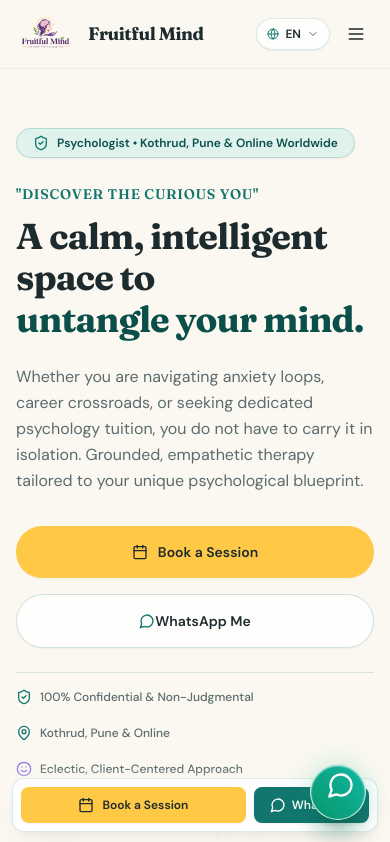
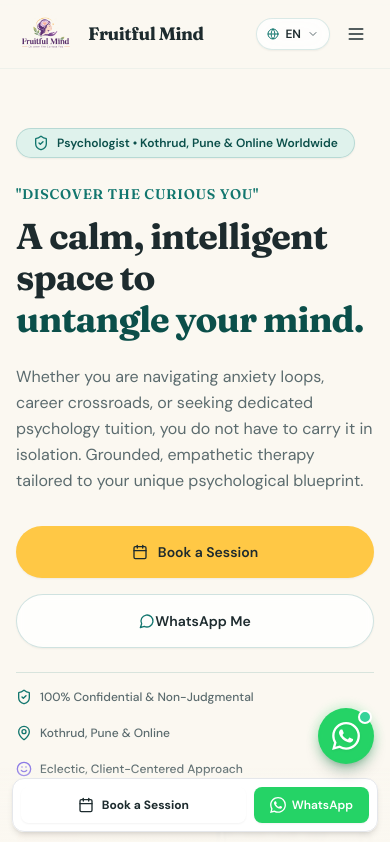
Before and after one commit to Yadnesh022/Fruitful_Mind, a React (Vite) app: page / in a window 390 px wide. Shown: the top 842 px of the page. Built offline with nearby package versions, Linux system fonts and the light colour scheme.

Commit message:
Fix: Replace generic message icon with official WhatsApp brand logo and optimize floating position

```diff
--- a/src/components/widgets/FloatingWhatsApp.jsx
+++ b/src/components/widgets/FloatingWhatsApp.jsx
@@ -1,42 +1,58 @@
 import React, { useState } from 'react';
 import { motion } from 'framer-motion';
-import { MessageCircle } from 'lucide-react';
-import LiquidGlass from '../common/LiquidGlass';
+
+export function WhatsAppIcon({ className = "w-7 h-7" }) {
+  return (
+    <svg
+      viewBox="0 0 24 24"
+      width="24"
+      height="24"
+      fill="currentColor"
+      className={className}
+      xmlns="http://www.w3.org/2000/svg"
+      aria-hidden="true"
+    >
+      <path d="M17.472 14.382c-.297-.149-1.758-.867-2.03-.967-.273-.099-.471-.148-.67.15-.197.297-.767.966-.94 1.164-.173.199-.347.223-.644.075-.297-.15-1.255-.463-2.39-1.475-.883-.788-1.48-1.761-1.653-2.059-.173-.297-.018-.458.13-.606.134-.133.298-.347.446-.52.149-.174.198-.298.298-.497.099-.198.05-.371-.025-.52-.075-.149-.669-1.612-.916-2.207-.242-.579-.487-.5-.669-.51-.173-.008-.371-.01-.57-.01-.198 0-.52.074-.792.372-.272.297-1.04 1.016-1.04 2.479 0 1.462 1.065 2.875 1.213 3.074.149.198 2.096 3.2 5.077 4.487.709.306 1.262.489 1.694.625.712.227 1.36.195 1.871.118.571-.085 1.758-.719 2.006-1.413.248-.694.248-1.289.173-1.413-.074-.124-.272-.198-.57-.347m-5.421 7.403h-.004a9.87 9.87 0 01-5.031-1.378l-.361-.214-3.741.982.998-3.648-.235-.374a9.86 9.86 0 01-1.51-5.26c.001-5.45 4.436-9.884 9.888-9.884 2.64 0 5.122 1.03 6.988 2.898a9.825 9.825 0 012.893 6.994c-.003 5.45-4.437 9.884-9.885 9.884m8.413-18.297A11.815 11.815 0 0012.05 0C5.495 0 .16 5.335.157 11.892c0 2.096.547 4.142 1.588 5.945L.057 24l6.305-1.654a11.882 11.882 0 005.683 1.448h.005c6.554 0 11.89-5.335 11.893-11.893a11.821 11.821 0 00-3.48-8.413Z"/>
+    </svg>
+  );
+}
 
 export default function FloatingWhatsApp() {
   const [isHovered, setIsHovered] = useState(false);
   const waUrl = 'https://wa.me/919769512475?text=Hello%20Simran%2C%20I%20would%20like%20to%20enquire%20about%20counselling%20sessions%20with%20Fruitful%20Mind.';
 
   return (
-    <div className="fixed bottom-6 right-6 z-40 flex items-center gap-3">
-      {/* Tooltip on hover */}
+    <div className="fixed bottom-20 sm:bottom-6 right-4 sm:right-6 z-40 flex items-center gap-3">
+      {/* Tooltip on hover (desktop) */}
       <motion.div
-        initial={{ opacity: 0, x: 10 }}
-        animate={{ opacity: isHovered ? 1 : 0, x: isHovered ? 0 : 10 }}
-        className="hidden sm:block pointer-events-none rounded-full bg-brand-plum-900/90 text-white px-3.5 py-1.5 text-xs font-semibold backdrop-blur-md shadow-lg"
+        initial={{ opacity: 0, x: 10, scale: 0.95 }}
+        animate={{ opacity: isHovered ? 1 : 0, x: isHovered ? 0 : 10, scale: isHovered ? 1 : 0.95 }}
+        transition={{ duration: 0.2 }}
+        className="hidden sm:block pointer-events-none rounded-full bg-teal-deep text-white px-4 py-1.5 text-xs font-semibold shadow-lg border border-white/20 whitespace-nowrap"
       >
-        Chat directly with Simran
+        Chat with Simran on WhatsApp
       </motion.div>
 
       <a
         href={waUrl}
         target="_blank"
         rel="noopener noreferrer"
-        aria-label="Chat with Simran Mistry on WhatsApp"
+        aria-label="Chat with Psychologist Simran Mistry on WhatsApp"
         onMouseEnter={() => setIsHovered(true)}
         onMouseLeave={() => setIsHovered(false)}
-        className="group relative flex items-center justify-center focus:outline-none focus:ring-4 focus:ring-emerald-400/50 rounded-full"
+        className="group relative flex h-14 w-14 sm:h-15 sm:w-15 items-center justify-center rounded-full bg-[#25D366] hover:bg-[#20ba5a] text-white shadow-lg shadow-emerald-950/25 hover:shadow-xl hover:shadow-emerald-900/40 transition-all duration-300 hover:scale-110 active:scale-95 focus:outline-none focus:ring-4 focus:ring-emerald-400/40"
       >
-        {/* Ambient pulse */}
-        <span className="absolute -inset-1 rounded-full bg-emerald-500/30 blur-md animate-pulse" />
+        {/* Soft pulse glow ring */}
+        <span className="absolute -inset-1 rounded-full bg-[#25D366]/30 blur-sm animate-pulse pointer-events-none" />
 
-        <LiquidGlass
-          variant="pill"
-          interactive={true}
-          className="h-14 w-14 p-0 flex items-center justify-center rounded-full bg-gradient-to-tr from-emerald-600 to-teal-500 text-white shadow-xl shadow-emerald-900/30 border border-white/50"
-        >
-          <MessageCircle className="h-7 w-7 transition-transform duration-300 group-hover:scale-110" />
-        </LiquidGlass>
+        {/* Real Official WhatsApp Vector Icon */}
+        <WhatsAppIcon className="h-7 w-7 sm:h-8 sm:w-8 text-white relative z-10 drop-shadow-sm transition-transform duration-300 group-hover:rotate-6" />
+
+        {/* Online Status Green Pip */}
+        <span className="absolute top-0.5 right-0.5 flex h-3.5 w-3.5 z-20">
+          <span className="animate-ping absolute inline-flex h-full w-full rounded-full bg-white opacity-75"></span>
+          <span className="relative inline-flex rounded-full h-3.5 w-3.5 bg-emerald-400 border-2 border-white"></span>
+        </span>
       </a>
     </div>
   );
--- a/src/components/widgets/MobileStickyCTA.jsx
+++ b/src/components/widgets/MobileStickyCTA.jsx
@@ -1,5 +1,6 @@
 import React from 'react';
-import { Calendar, MessageCircle } from 'lucide-react';
+import { Calendar } from 'lucide-react';
+import { WhatsAppIcon } from './FloatingWhatsApp';
 import { useLanguage } from '../../context/LanguageContext';
 
 export default function MobileStickyCTA({ onOpenBooking }) {
@@ -8,10 +9,10 @@ export default function MobileStickyCTA({ onOpenBooking }) {
 
   return (
     <div className="fixed bottom-0 left-0 right-0 z-30 md:hidden p-3 bg-gradient-to-t from-sand-warm via-sand-warm/95 to-transparent">
-      <div className="p-2 rounded-xl border border-primary/15 bg-white/95 backdrop-blur-md shadow-soft flex items-center gap-2">
+      <div className="p-2 rounded-xl border border-teal-primary/15 bg-white/95 backdrop-blur-md shadow-md flex items-center gap-2">
         <button
           onClick={() => onOpenBooking && onOpenBooking('Mobile Quick Booking')}
-          className="flex-1 flex items-center justify-center gap-2 rounded-lg bg-accent hover:bg-accent-hover py-2.5 text-xs font-semibold text-ink shadow-sm active:scale-95 transition-transform"
+          className="flex-1 flex items-center justify-center gap-2 rounded-lg bg-yellow-accent hover:bg-amber-400 py-2.5 text-xs font-bold text-ink shadow-sm active:scale-95 transition-all"
         >
           <Calendar className="h-4 w-4 text-ink" />
           <span>{t('nav.bookSession') || 'Book a Session'}</span>
@@ -21,9 +22,9 @@ export default function MobileStickyCTA({ onOpenBooking }) {
           href={waUrl}
           target="_blank"
           rel="noopener noreferrer"
-          className="flex items-center justify-center gap-1.5 rounded-lg bg-primary py-2.5 px-4 text-xs font-semibold text-white shadow-sm active:scale-95 transition-transform"
+          className="flex items-center justify-center gap-1.5 rounded-lg bg-[#25D366] hover:bg-[#20ba5a] py-2.5 px-4 text-xs font-semibold text-white shadow-sm active:scale-95 transition-all"
         >
-          <MessageCircle className="h-4 w-4" />
+          <WhatsAppIcon className="h-4 w-4 text-white" />
           <span>WhatsApp</span>
         </a>
       </div>
```
